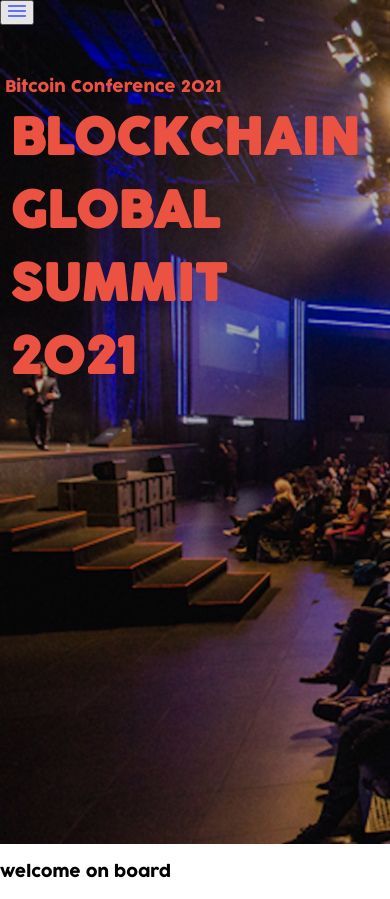
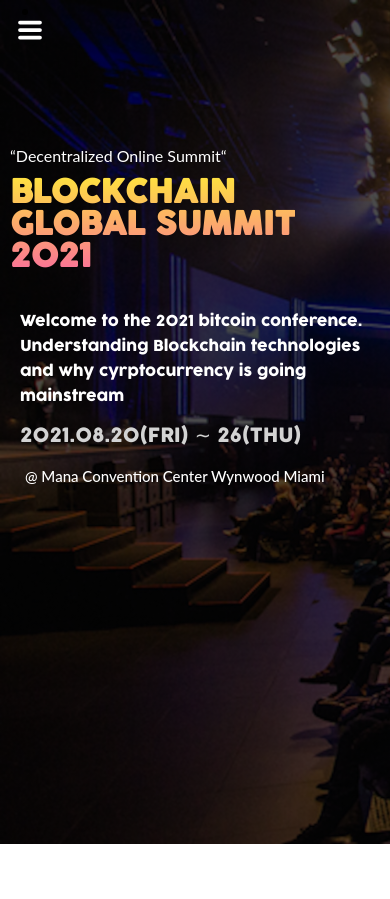
Before and after one commit to Geoelycom/Conference-website, a website: page index.html in a window 390 px wide. After the commit the page ends 844 px from the top, so only its background shows below. Drawn offline with Linux system fonts and the light colour scheme.

Commit message:
Complete header section for mobile

```diff
--- a/index.html
+++ b/index.html
@@ -24,18 +24,30 @@
 		<nav>
 			<ul>
 				<li class="hambuger-menu">
-					<button type="button" class="btn"><img src="Assets/Images/hamburger.png" id="menu-btn" alt="mebnu-btn"></button>
+					<button type="button" class="btn"><svg xmlns="http://www.w3.org/2000/svg" width="30" height="30"
+							fill="currentColor" viewBox="0 0 24 24" stroke="currentColor">
+							<path stroke-linecap="round" stroke-linejoin="round" stroke-width="3"
+								d="M4 6h16M4 12h16M4 18h16" />
+						</svg></button>
 				</li>
 			</ul>
 		</nav>
 		<section class="intro">
-			<p>Bitcoin Conference 2021</p>
-			<h1> BLOCKCHAIN <br> GLOBAL SUMMIT  <br> 2021</h1>
+			<p>Decentralized Online Summit</p>
+			<h1> BLOCKCHAIN <br> GLOBAL SUMMIT <br> 2021</h1>
 		</section>
+		<main id="text">
+			<p>Welcome to the 2021 bitcoin conference. Understanding Blockchain technologies and why cyrptocurrency
+				is going mainstream</p>
+			<time datetime="2021-08-20"> 2021.08.20(FRI) &sim; 26(THU) </time>
+			<blockquote>&commat; Mana Convention Center Wynwood Miami</blockquote>
+		</main>
+		</div>
 	</header>
 	<section class="main-content">
-		<p>welcome on board</p>
+
 	</section>
+	<!-- <span class="specail-symb"></span> -->
 	<!-- Header section of the mobile website version Ends here -->
 </body>
 
--- a/styles/styles.css
+++ b/styles/styles.css
@@ -1,12 +1,14 @@
-body {
+html, body {
 	margin: 0;
 	padding: 0;
-	box-sizing: border-box;
+	/* box-sizing: border-box; */
 	overflow-x: hidden;
+	text-rendering: optimizeLegibility;
+
 }
 
 * {
-  font-family: 'Cocogoose', lato, sans-serif, Geneva, Tahoma;
+  font-family: 'Cocogoose', 'lato', sans-serif, Geneva, Tahoma;
 }
 
 @font-face{
@@ -19,14 +21,14 @@
 }
 
 header {
-  background-image: url("../Assets/Images/samunspolash.jpg");
+  background-image: linear-gradient(rgba(0, 0, 0, 0.7), rgba(0, 0, 0, 0.7)), url("../Assets/Images/samunspolash.jpg");
 		background-size: cover;
 	/* background-size: 375px, 668px; */
 	background-repeat: no-repeat;
 	width: 100%;
 	height: 100vh;
 	margin: -16px 0 0 0;
-	box-shadow: inset 0 0 0 2000px rgba(0, 0, 0, 0.3);
+	/* box-shadow: inset 0 0 0 2000px rgba(0, 0, 0, 0.3); */
 }
 
 button {
@@ -37,30 +39,78 @@
 
 .intro {
 position: absolute;
-top: 70px;
+top: 150px;
 }
- .intro p, h1 {
-		color: #ec5242;
+
+ .intro p {
+		color: #fff;
 		text-align: start;
-		margin: 5px;
+		position: absolute;
+		top: -20px;
+		margin-left: 10px;
+		font-family: 'lato', sans-serif;
+	}
+
+	.intro p::before{
+		content: "\201C";
+	}
+
+	.intro p::after{
+		content: "\201C";
+	}
+
+	#text {
+position: relative;
+top: 270px;
+color:#fff;
+margin-left: 20px;
+font-family: 'lato', sans-serif;
+line-height: 25px;
+font-size: 15px;
+	}
+
+	time {
+font-size: 1.3em;
+/* color: rgb(211, 206, 206); */
+color: #d3d3d3;
+font-family: 'cocogoose';
+margin-bottom: 20px;
 	}
 
 	.intro h1 {
 /* display: flex; */
 color: #ec5242;
 text-align: start;
-font-size: 3.1em;
+font-size: 2.0em;
 font-family: "Cocogoose", lato;
 font-weight: bolder;
 margin-left: 10px;
-background: linear-gradient();
+background: linear-gradient(#fee140, #fa709a);
+-webkit-text-fill-color: transparent;
+-webkit-background-clip: text;
+line-height: 32px;
 	}
 
-	#menu-btn{
-	font-size: 2rem;
-	color: red;
-	}
+	.btn {
+		background: none;
+		color: #fff;
+		padding: 15px;
+		border: none;
+}
 
+.specail-symb{
+	font-family: 'lato';
+}
+
+blockquote{
+display: inline-block;
+margin-left: 21px;
+font-family: 'lato';
+position: relative;
+right: 16px;
+font-weight: 500;
+
+}
 
 
 
```
Also changed, not shown: Assets/Images/greyBackground.jpeg (added), Assets/Images/mobile.png (deleted), Assets/Images/shapesImage.jpeg (added), 1 other file.
